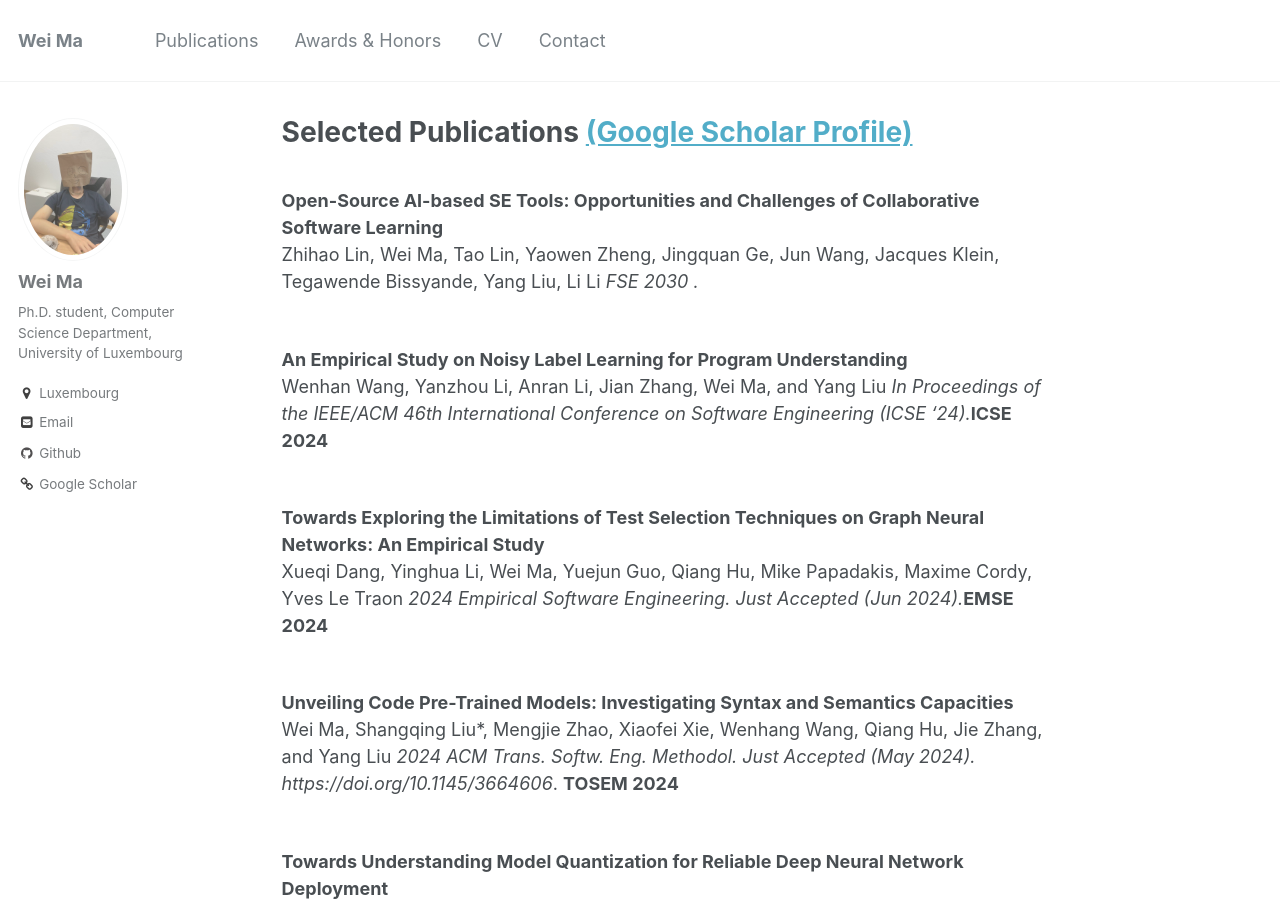
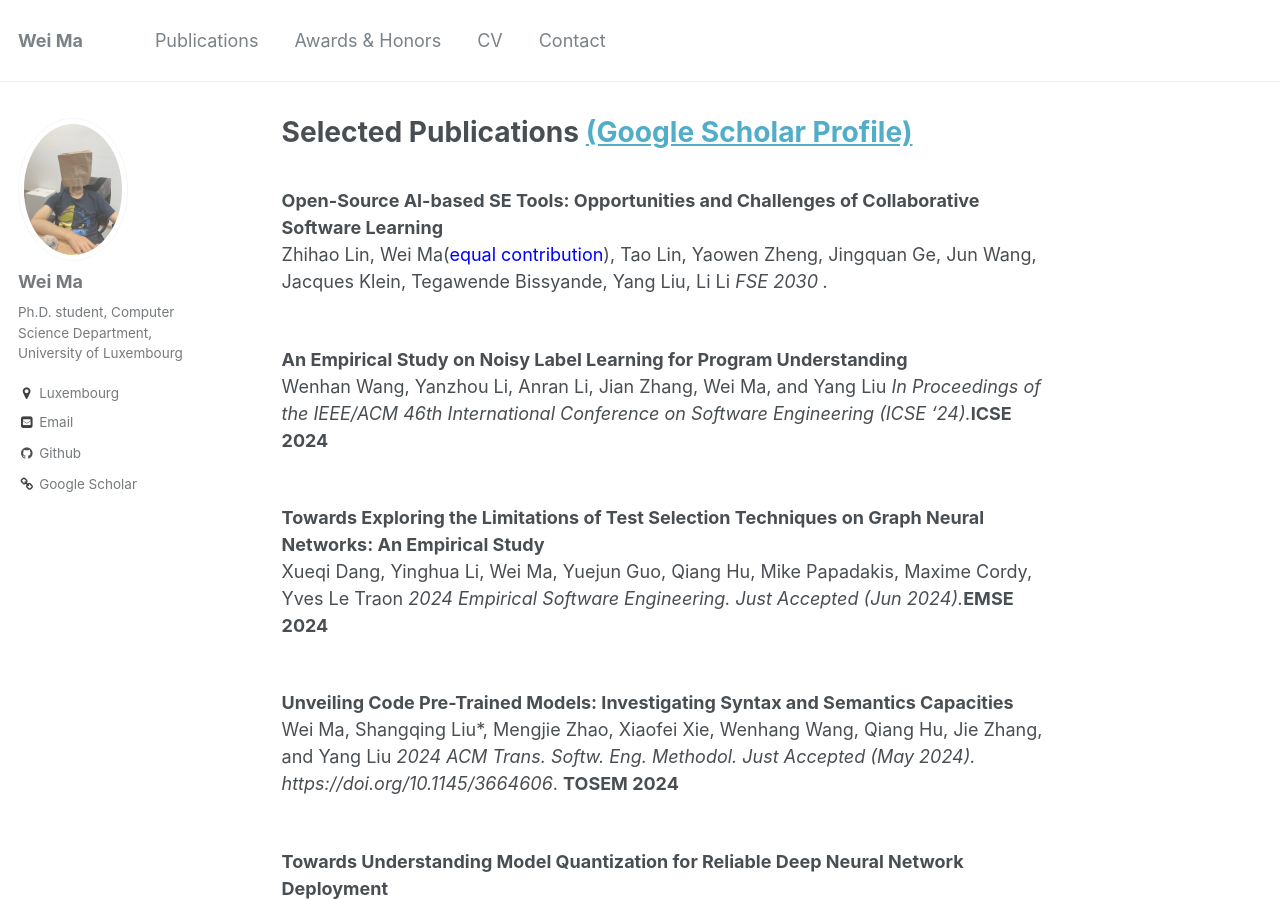
Before and after one commit to Marvinmw/WeiMa.github.io, a Jekyll site: the page built from _pages/publications.md, in a window 1280 px wide and 900 px high. Built offline with Jekyll 4.4.1, drawn with Linux system fonts in a browser that asks for light colours.

Commit message:
Update publications.md

```diff
--- a/_pages/publications.md
+++ b/_pages/publications.md
@@ -6,7 +6,7 @@ author_profile: true
 
 <br>
 <b>Open-Source AI-based SE Tools: Opportunities and Challenges of Collaborative Software Learning</b> <br>
-Zhihao Lin, Wei Ma, Tao Lin, Yaowen Zheng, Jingquan Ge, Jun Wang, Jacques Klein, Tegawende Bissyande, Yang Liu, Li Li
+Zhihao Lin, Wei Ma(<font color='blue'>equal contribution</font>), Tao Lin, Yaowen Zheng, Jingquan Ge, Jun Wang, Jacques Klein, Tegawende Bissyande, Yang Liu, Li Li
 <i> FSE 2030 .</i><b></b>
 
 <br>
```
